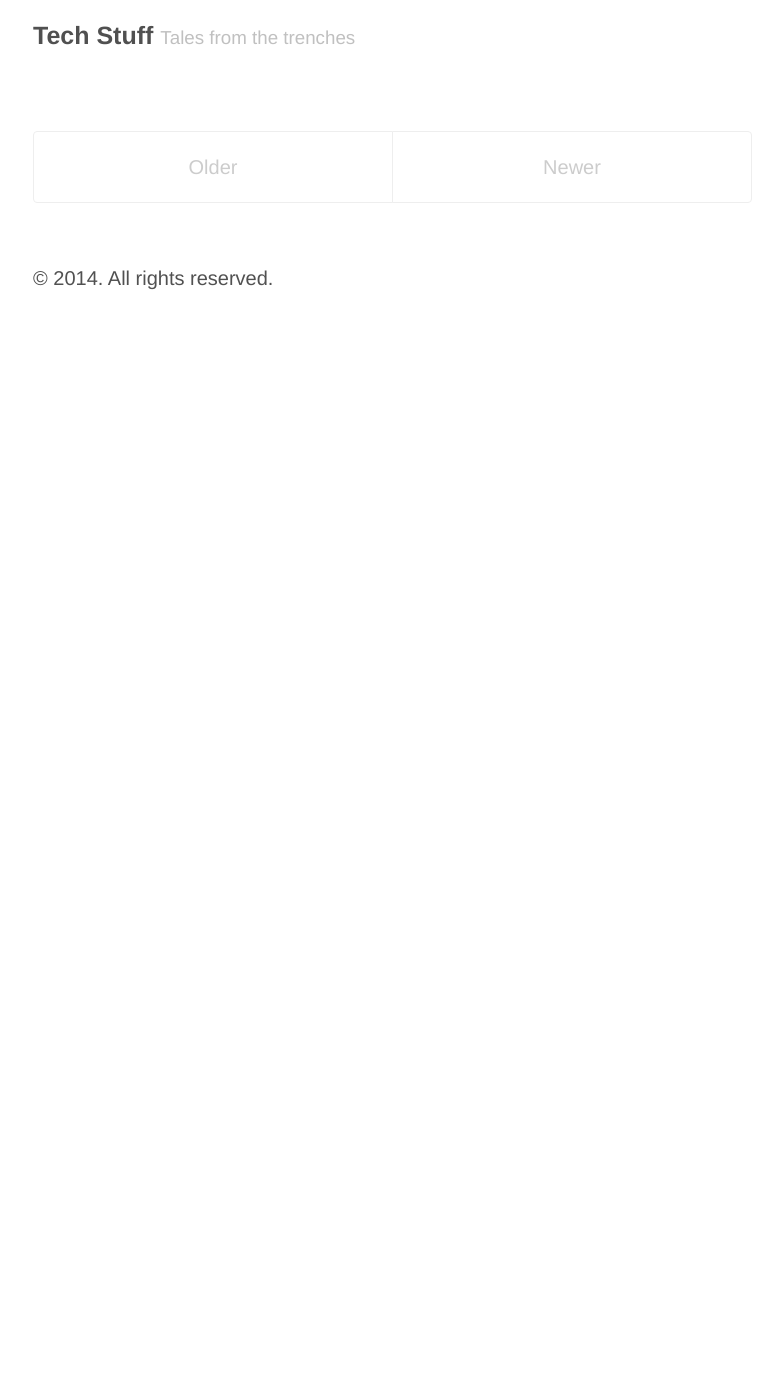
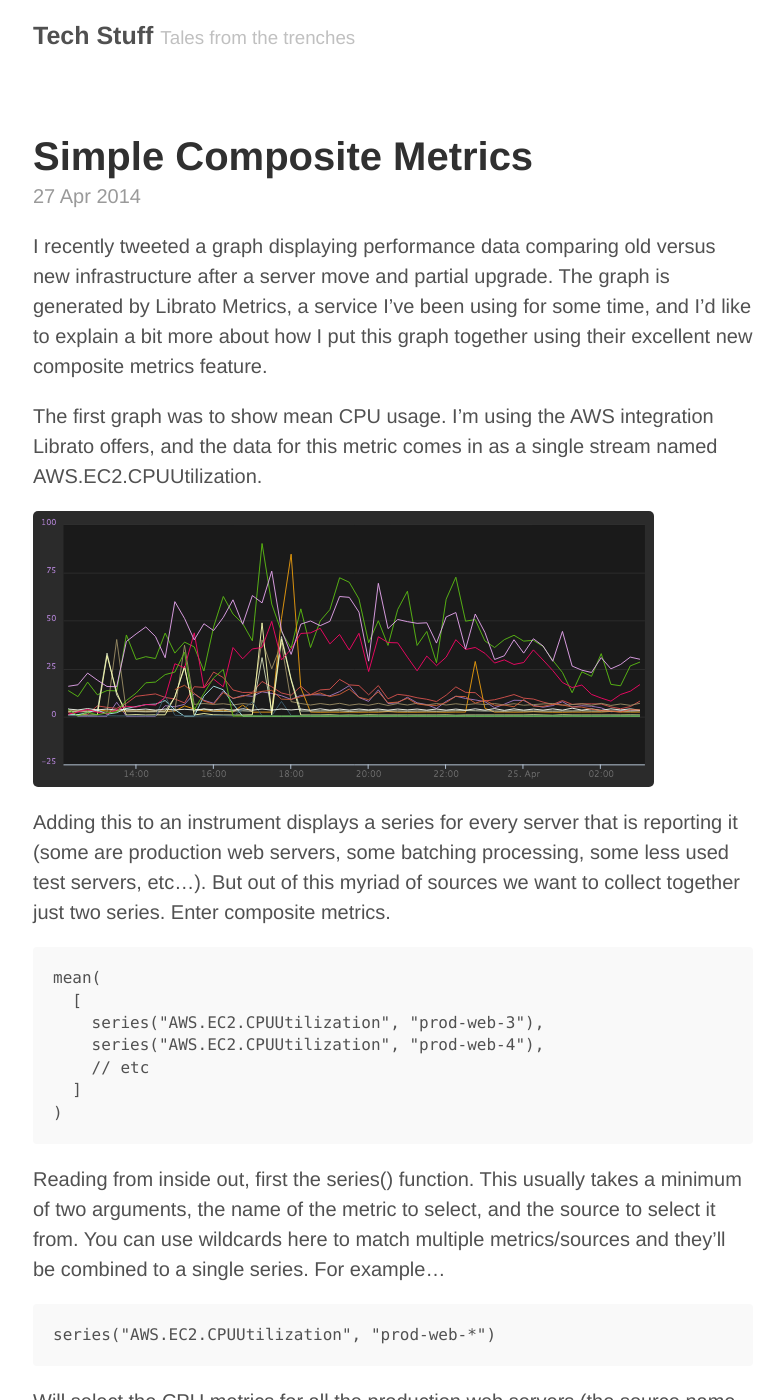
Before and after one commit to rodnaph/rodnaph.github.io, a Jekyll site: the page built from index.html, in a window 1280 px wide and 1400 px high. Shown: the whole window, without its empty margins (247-1031 px from the left). Built offline with Jekyll 4.4.1, drawn with Linux system fonts in a browser that asks for light colours; Markdown is read by kramdown in place of the engine named in the settings; the list of posts is cut into pages by our own code; some of the changed text lies outside the part shown.

Commit message:
added some pages

````diff
--- a/_config.yml
+++ b/_config.yml
@@ -1,11 +1,8 @@
-# Dependencies
+
 markdown:         redcarpet
-pygments:         true
-
-# Permalinks
+highlighter:      pygments
 permalink:        pretty
 
-# Setup
 title:            Tech Stuff
 tagline:          Tales from the trenches
 url:              http://blog.pu-gh.com
--- /dev/null
+++ b/_posts/2014-04-27-simple-composite-metrics.md
@@ -0,0 +1,35 @@
+---
+layout: page
+---
+
+I recently tweeted a graph displaying performance data comparing old versus new infrastructure after a server move and partial upgrade. The graph is generated by Librato Metrics, a service I’ve been using for some time, and I’d like to explain a bit more about how I put this graph together using their excellent new composite metrics feature.
+
+The first graph was to show mean CPU usage.  I'm using the AWS integration Librato offers, and the data for this metric comes in as a single stream named AWS.EC2.CPUUtilization.
+
+![Metrics](/public/scm1.png)
+
+Adding this to an instrument displays a series for every server that is reporting it (some are production web servers, some batching processing, some less used test servers, etc...).  But out of this myriad of sources we want to collect together just two series. Enter composite metrics.
+
+```
+mean(
+  [
+    series("AWS.EC2.CPUUtilization", "prod-web-3"),
+    series("AWS.EC2.CPUUtilization", "prod-web-4"),
+    // etc
+  ]
+)
+```
+
+Reading from inside out, first the series() function. This usually takes a minimum of two arguments, the name of the metric to select, and the source to select it from.  You can use wildcards here to match multiple metrics/sources and they'll be combined to a single series.  For example...
+
+```
+series("AWS.EC2.CPUUtilization", "prod-web-*")
+```
+
+Will select the CPU metrics for all the production web servers (the source name is just an arbitrary string by the way, this is up to you when you're pumping this data into Librato).
+
+So in my example we select the individual metrics per-server and collect them into an array (that's the [] syntax).  This array is then fed into the mean() function which outputs a single series calculating the mean of its sources. I created two of these composite metrics, one for old and one for new. And here's how it looks...
+
+![Metrics](/public/scm2.png)
+
+I used the same technique for a bunch of other data points I was interested in and presented them on a dashboard for sharing. The step up in functionality and usefulness this feature gives is awesome, and I'll try to show more of it in the future.
````
Also changed, not shown: _posts/2014-04-25-mounting-folders-with-mock.md (added, +34 -0 lines), _posts/2014-04-26-bootstrapping-ec2-instances.md (added, +30 -0 lines), public/scm1.png (added), public/scm2.png (added).
